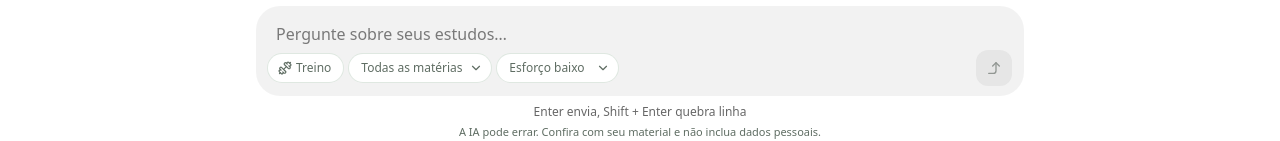
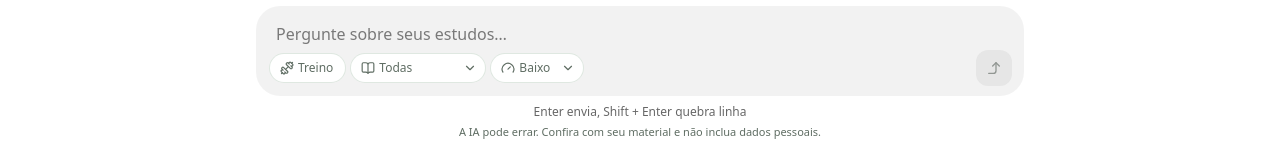
Before and after one commit to miguelvzs/assistente-estudos, a React (Vite) app: page / in a window 1280 px wide. Shown: the part 644-785 px from the top of the page. Built offline with nearby package versions, Linux system fonts and the light colour scheme.

Commit message:
fix(ui): corrige os chips no celular e documenta o material das aulas

```diff
--- a/src/components/FormularioPergunta.jsx
+++ b/src/components/FormularioPergunta.jsx
@@ -1,26 +1,30 @@
-import { ChevronDown, Dumbbell } from 'lucide-react';
+import { BookOpen, ChevronDown, Dumbbell, Gauge } from 'lucide-react';
 import { AIInputWithLoading } from './ui/ai-input-with-loading';
 import { materias } from '../conteudo/semestre';
 
 // Níveis de esforço de raciocínio do modelo. O servidor só aceita estes valores.
 const esforcos = [
-  { id: 'low', nome: 'Esforço baixo' },
-  { id: 'medium', nome: 'Esforço médio' },
-  { id: 'high', nome: 'Esforço alto' },
+  { id: 'low', nome: 'Baixo' },
+  { id: 'medium', nome: 'Médio' },
+  { id: 'high', nome: 'Alto' },
 ];
 
+const estiloChip = 'rounded-full py-1.5 text-xs font-medium ring-1 transition-colors focus-visible:outline-2 focus-visible:outline-primary disabled:opacity-60';
+
 // Chip com <select> nativo: acessível e funciona bem no celular.
-function Chip({ id, rotulo, titulo, valor, aoMudar, desabilitado, children }) {
+// No celular o ícone some para caber; no computador fica à esquerda e a seta à direita, com espaço reservado (pl-7, pr-7) para não cobrir o texto.
+function Chip({ id, rotulo, titulo, icone: Icone, valor, aoMudar, desabilitado, children }) {
   return (
-    <div className="relative inline-flex min-w-0">
+    <div className="relative inline-flex shrink-0">
       <label htmlFor={id} className="sr-only">{rotulo}</label>
+      <Icone className="pointer-events-none absolute top-1/2 left-2.5 hidden sm:block size-3.5 -translate-y-1/2 text-muted-foreground" aria-hidden="true" />
       <select
         id={id}
         value={valor}
         onChange={(evento) => aoMudar(evento.target.value)}
         disabled={desabilitado}
         title={titulo}
-        className="max-w-[10rem] appearance-none truncate rounded-full bg-white py-1.5 pr-7 pl-3 text-xs font-medium text-muted-foreground ring-1 ring-border transition-colors hover:text-foreground focus-visible:outline-2 focus-visible:outline-primary disabled:opacity-60"
+        className={estiloChip + ' appearance-none bg-white pr-7 pl-3 sm:pl-7 text-muted-foreground ring-border hover:text-foreground'}
       >
         {children}
       </select>
@@ -30,29 +34,30 @@ function Chip({ id, rotulo, titulo, valor, aoMudar, desabilitado, children }) {
 }
 
 // Formulário do projeto: o evento onSubmit chama enviarPergunta, no App.
-// Os chips dentro da caixa escolhem a matéria (contexto) e o esforço de raciocínio da IA.
+// Os chips dentro da caixa ligam o treino e escolhem a matéria e o esforço de raciocínio da IA.
 // A caixa de digitação é o componente AI Input With Loading (Kokonut UI), adaptado.
 export default function FormularioPergunta({ pergunta, aoMudar, aoEnviar, carregando, materia, aoMudarMateria, esforco, aoMudarEsforco, treino, aoMudarTreino }) {
+  // Em telas estreitas a linha de chips rola para o lado em vez de encavalar.
   const chips = (
-    <div className="flex min-w-0 items-center gap-1.5">
+    <div className="-my-1 flex min-w-0 items-center gap-1.5 overflow-x-auto py-1 pl-0.5 [scrollbar-width:none]">
       <button
         type="button"
         onClick={() => aoMudarTreino(!treino)}
         aria-pressed={treino}
         disabled={carregando}
         title="Modo treino: a IA propõe exercícios e corrige suas respostas"
-        className={'inline-flex shrink-0 items-center gap-1 rounded-full py-1.5 pr-3 pl-2.5 text-xs font-medium ring-1 transition-colors focus-visible:outline-2 focus-visible:outline-primary disabled:opacity-60 ' + (treino ? 'bg-primary text-white ring-primary' : 'bg-white text-muted-foreground ring-border hover:text-foreground')}
+        className={estiloChip + ' inline-flex shrink-0 items-center gap-1 px-2.5 sm:pr-3 ' + (treino ? 'bg-primary text-white ring-primary' : 'bg-white text-muted-foreground ring-border hover:text-foreground')}
       >
         <Dumbbell className="size-3.5" aria-hidden="true" />
-        Treino
+        <span className="sr-only sm:not-sr-only">Treino</span>
       </button>
-      <Chip id="materia" rotulo="Matéria" titulo="Matéria usada como contexto" valor={materia} aoMudar={aoMudarMateria} desabilitado={carregando}>
-        <option value="">Todas as matérias</option>
+      <Chip id="materia" rotulo="Matéria" titulo="Matéria usada como contexto" icone={BookOpen} valor={materia} aoMudar={aoMudarMateria} desabilitado={carregando}>
+        <option value="">Todas</option>
         {materias.map((item) => (
           <option key={item.id} value={item.id}>{item.sigla}</option>
         ))}
       </Chip>
-      <Chip id="esforco" rotulo="Esforço de raciocínio" titulo="Mais esforço: respostas mais pensadas, porém mais lentas" valor={esforco} aoMudar={aoMudarEsforco} desabilitado={carregando}>
+      <Chip id="esforco" rotulo="Esforço de raciocínio" titulo="Esforço de raciocínio: mais esforço, resposta mais pensada e mais lenta" icone={Gauge} valor={esforco} aoMudar={aoMudarEsforco} desabilitado={carregando}>
         {esforcos.map((item) => (
           <option key={item.id} value={item.id}>{item.nome}</option>
         ))}
--- a/src/components/ui/ai-input-with-loading.jsx
+++ b/src/components/ui/ai-input-with-loading.jsx
@@ -62,7 +62,7 @@ export function AIInputWithLoading({
             }}
           />
           <div className="flex items-center justify-between gap-2 px-3 pb-2.5">
-            <div className="min-w-0">{acessorio}</div>
+            <div className="min-w-0 flex-1">{acessorio}</div>
             <motion.button
               type="submit"
               disabled={loading}
```
Also changed, not shown: 1 other file (tests, documents, lock files or other folders).
